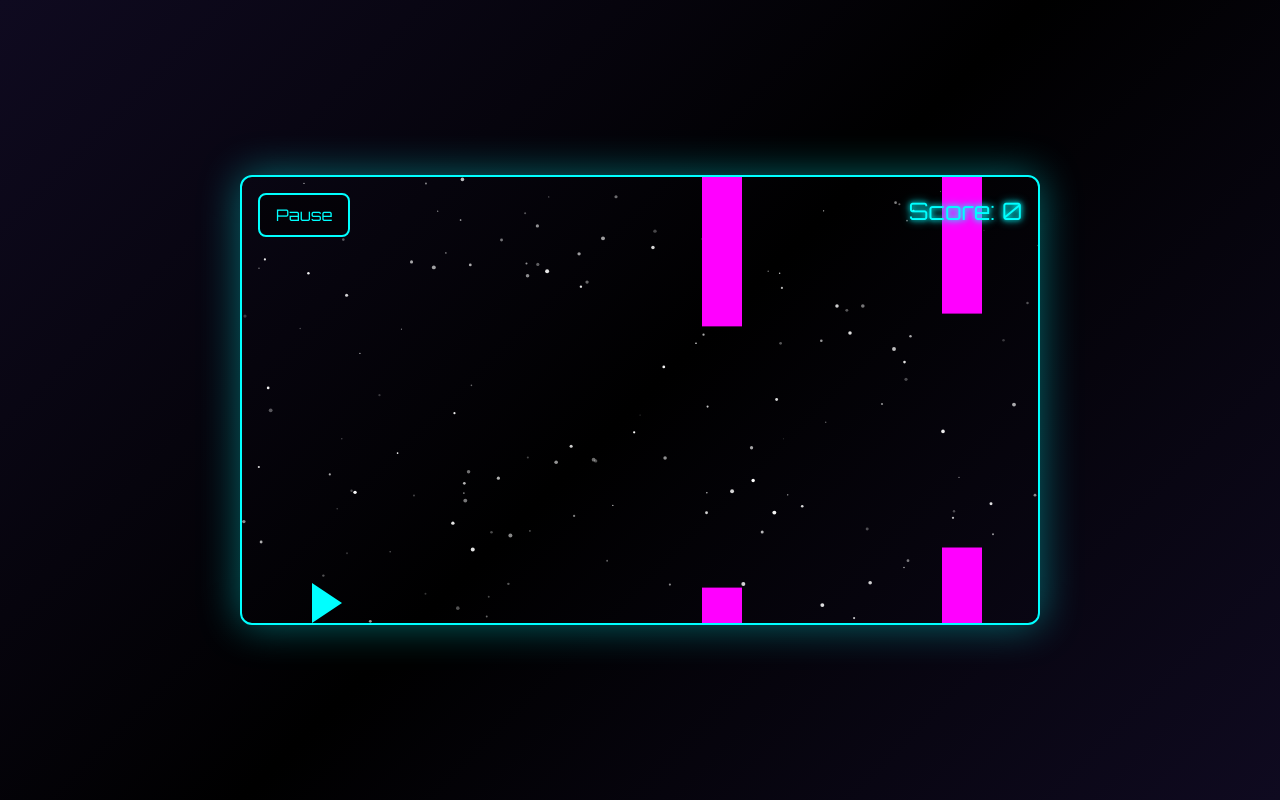
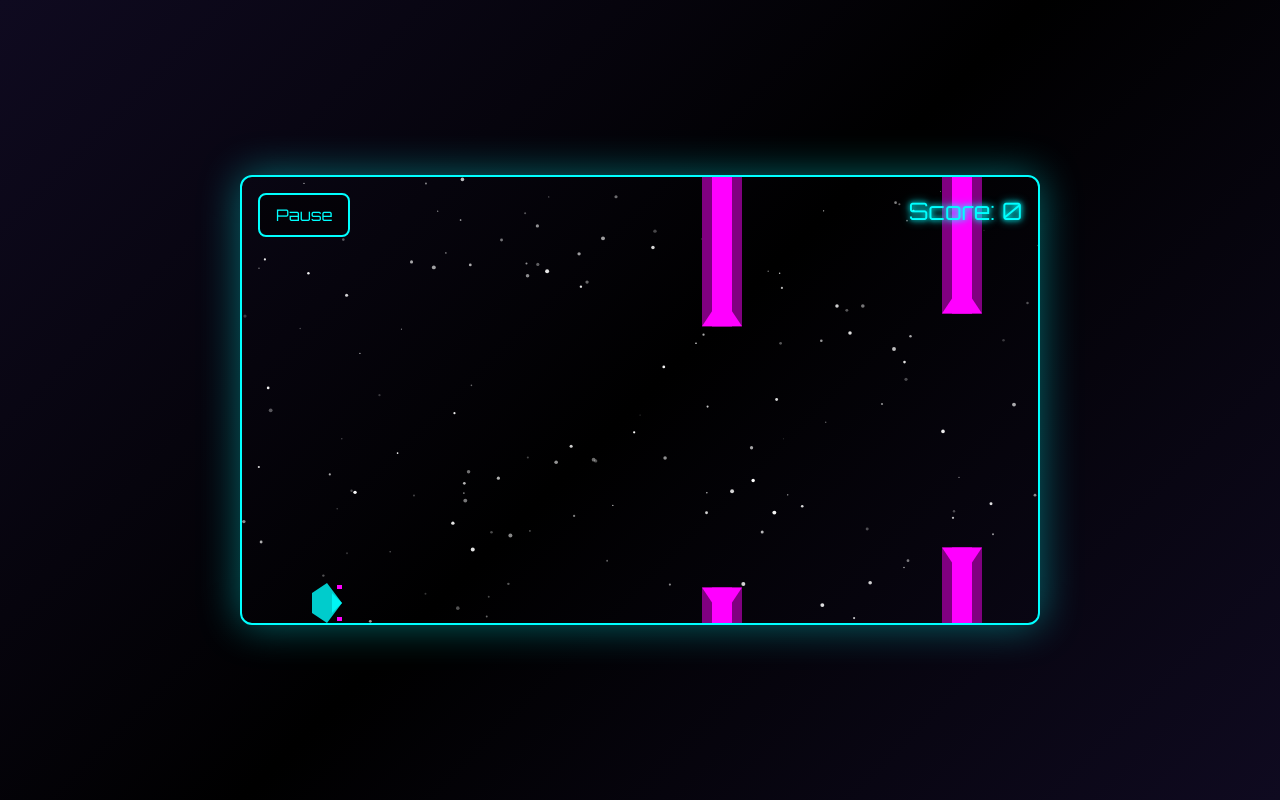
Before and after one commit to Andrew-sudo-create/spaceshipgame, a plain HTML site: page index.html in a window 1280 px wide. Both pictures are taken after a click on the button "START GAME". Drawn offline with nearby package versions, Linux system fonts and the light colour scheme.

Commit message:
added assets

```diff
--- a/app.js
+++ b/app.js
@@ -1,4 +1,3 @@
-
 // Core game setup
 const gameCanvas = document.getElementById('gameCanvas');
 const ctx = gameCanvas.getContext('2d');
@@ -39,22 +38,51 @@
     isThrusting: false,
 
     draw() {
-            ctx.fillStyle = '#00ffff';
+
+        const tailX = this.x - this.width / 2;
+        const bodyCenterY = this.y;
+        const halfHeight = this.height / 2;
+
+
+        ctx.fillStyle = '#00cccc';
         ctx.beginPath();
-            ctx.moveTo(this.x, this.y);
-            ctx.lineTo(this.x - this.width / 2, this.y - this.height / 2);
-            ctx.lineTo(this.x - this.width / 2, this.y + this.height / 2);
+
+        ctx.moveTo(this.x, bodyCenterY);
+
+        ctx.lineTo(tailX + 15, bodyCenterY - halfHeight);
+
+        ctx.lineTo(tailX, bodyCenterY - halfHeight + 10);
+        ctx.lineTo(tailX, bodyCenterY + halfHeight - 10);
+
+        ctx.lineTo(tailX + 15, bodyCenterY + halfHeight);
         ctx.closePath();
         ctx.fill();
 
-            // Draw thruster flame when thrusting
+
+        ctx.fillStyle = 'rgba(0, 255, 255, 0.8)'; // Semi-transparent bright cyan
+        ctx.beginPath();
+        ctx.moveTo(this.x, bodyCenterY);
+        ctx.lineTo(this.x - 10, bodyCenterY - 10);
+        ctx.lineTo(this.x - 10, bodyCenterY + 10);
+        ctx.closePath();
+        ctx.fill();
+
+
+        ctx.fillStyle = '#ff00ff';
+
+        ctx.fillRect(tailX + 25, bodyCenterY - halfHeight + 2, 5, 4);
+
+        ctx.fillRect(tailX + 25, bodyCenterY + halfHeight - 6, 5, 4);
+
+
         if (this.isThrusting) {
             const flameLength = Math.random() * 15 + 10;
-                ctx.fillStyle = `rgba(255, 165, 0, ${Math.random() * 0.8 + 0.2})`;
+
+            ctx.fillStyle = `rgba(255, 165, 0, ${Math.random() * 0.8 + 0.2})`; // Orange/Yellow flame
             ctx.beginPath();
-                ctx.moveTo(this.x - this.width / 2 - 5, this.y);
-                ctx.lineTo(this.x - this.width / 2 - 5 - flameLength, this.y - 5);
-                ctx.lineTo(this.x - this.width / 2 - 5 - flameLength, this.y + 5);
+            ctx.moveTo(tailX, bodyCenterY - 8);
+            ctx.lineTo(tailX - 5 - flameLength, bodyCenterY); // Tip of the flame
+            ctx.lineTo(tailX, bodyCenterY + 8);
             ctx.closePath();
             ctx.fill();
         }
@@ -116,8 +144,49 @@
     }
 
     draw() {
-            ctx.fillStyle = '#ff00ff';
-            ctx.fillRect(this.x, this.y, this.width, this.height);
+        const neonColor = '#ff00ff';
+        const structureColor = '#800080';
+        const tipHeight = 15;
+        const tipWidthInset = 10;
+        const width = this.width;
+        const height = this.height;
+
+        ctx.fillStyle = structureColor;
+        ctx.fillRect(this.x, this.y, width, height);
+
+
+        ctx.fillStyle = neonColor;
+
+        ctx.fillRect(this.x + width / 4, this.y, width / 2, height);
+
+
+
+        if (this.y === 0) {
+            const pointY = this.y + height;
+            ctx.fillStyle = neonColor;
+            ctx.beginPath();
+
+            ctx.moveTo(this.x, pointY);
+            ctx.lineTo(this.x + width, pointY);
+
+            ctx.lineTo(this.x + width - tipWidthInset, pointY - tipHeight);
+            ctx.lineTo(this.x + tipWidthInset, pointY - tipHeight);
+            ctx.closePath();
+            ctx.fill();
+
+        } else {
+            const pointY = this.y;
+            ctx.fillStyle = neonColor;
+            ctx.beginPath();
+
+            ctx.moveTo(this.x, pointY);
+            ctx.lineTo(this.x + width, pointY);
+
+            ctx.lineTo(this.x + width - tipWidthInset, pointY + tipHeight);
+            ctx.lineTo(this.x + tipWidthInset, pointY + tipHeight);
+            ctx.closePath();
+            ctx.fill();
+        }
     }
 
     update() {
@@ -138,7 +207,7 @@
 
 // Collision Detection (AABB)
 function checkCollision(ship, obstacle) {
-    // Spaceship's bounding box based on its center point
+
     const shipLeft = ship.x - ship.width / 2;
     const shipRight = ship.x;
     const shipTop = ship.y - ship.height / 2;
```
Also changed, not shown: index.html (+3 -0 lines). Lines whose indentation alone changed are shown as unchanged.
